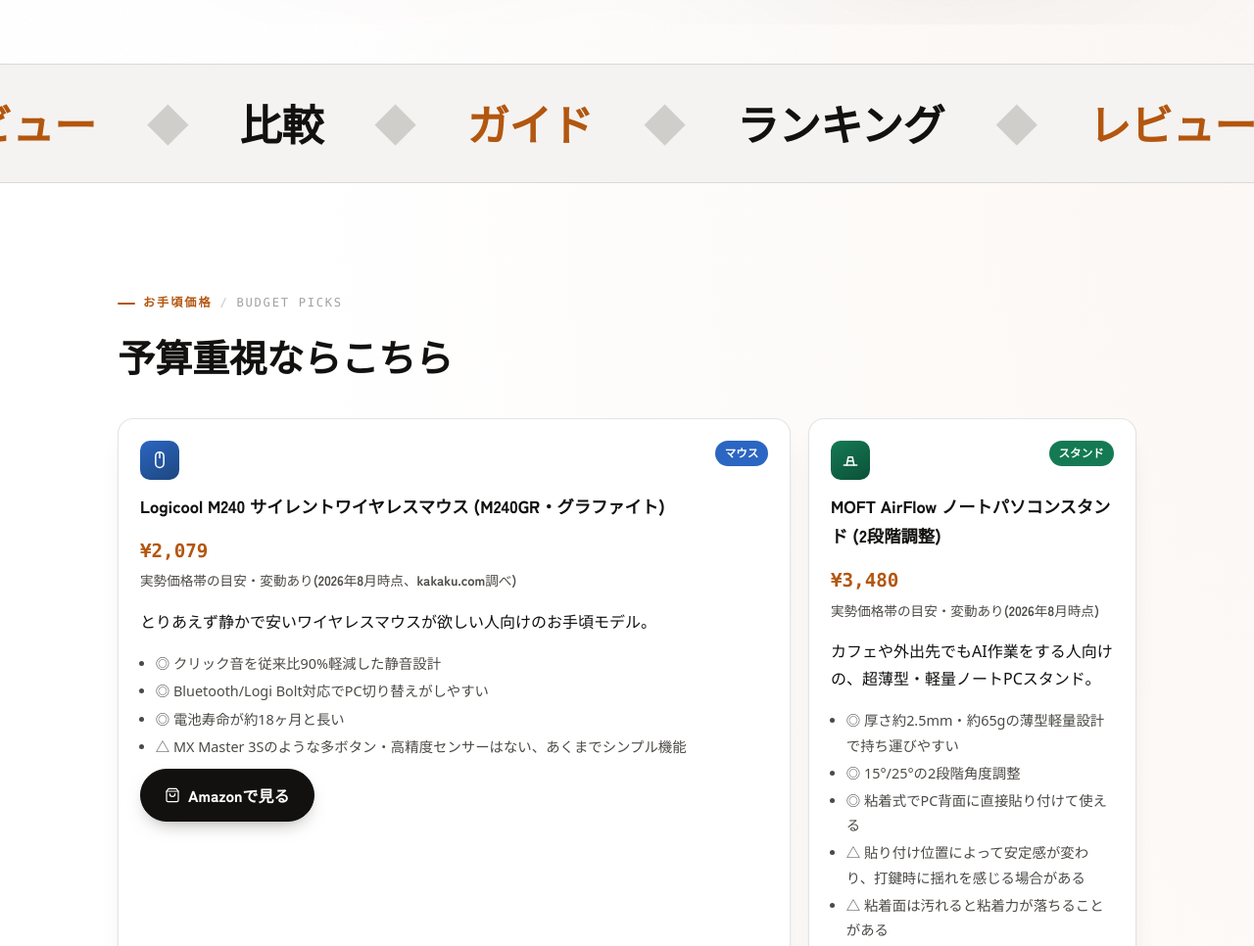
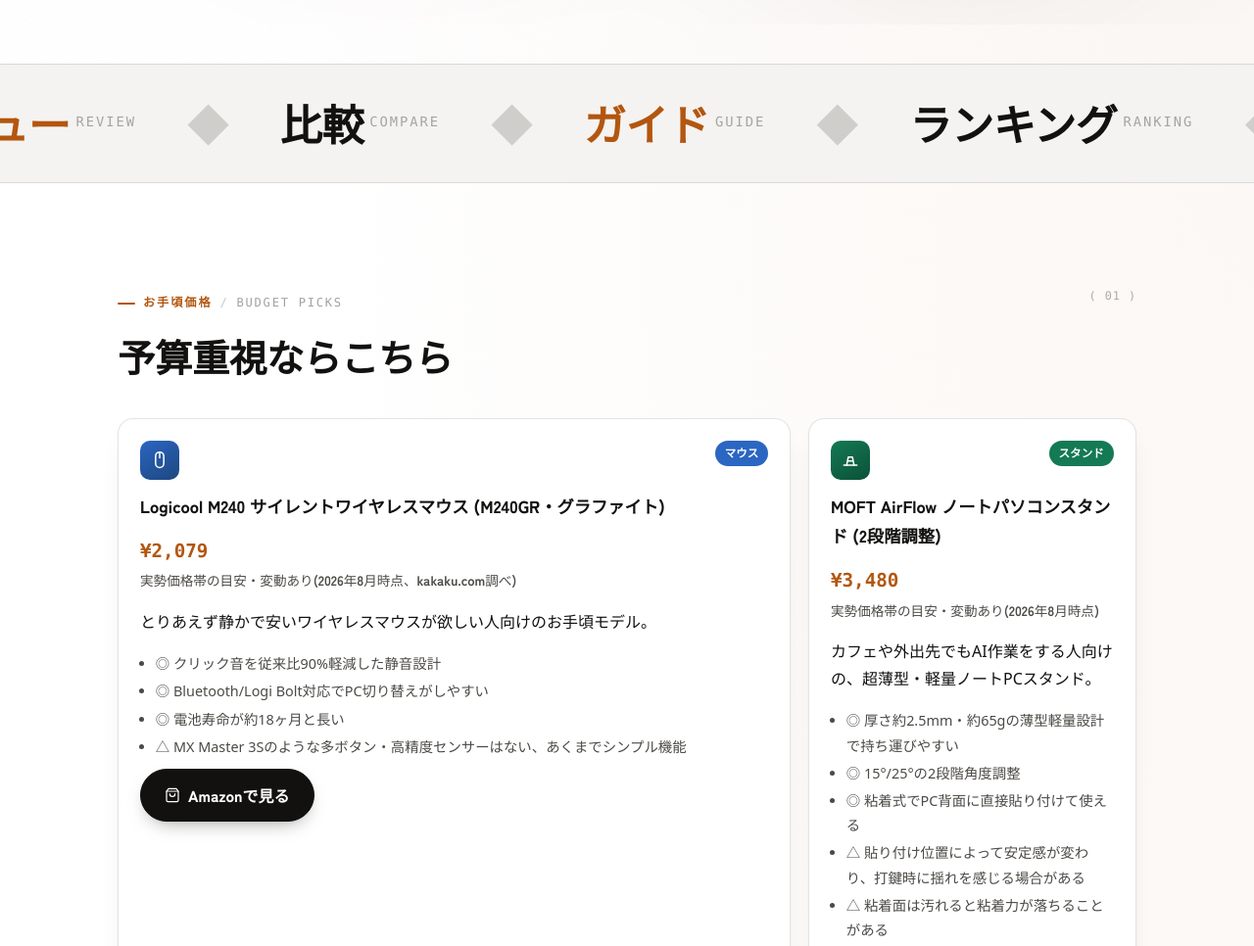
Before and after one commit to aidesklabo2/ai-desk-labo-site, a plain HTML site: page index.html in a window 1280 px wide. Shown: the part 731-1697 px from the top of the page at 98% size. Drawn offline with nearby package versions, Linux system fonts and the light colour scheme.

Commit message:
装飾的な英語をホームページ全体にもう一段追加
- マーキーバンドの各語(ランキング/レビュー/比較/ガイド)に、既存の
  TYPE_LABEL_ENを再利用して小さな英語キッカーを添えたバイリンガル表示に。
- ヒーローのeyebrowも「AI × ガジェット比較メディア / EST. 2026」の
  和文+英語キッカー形式に統一(ヒーロー縦書きキャプションはデスクトップ
  幅でしか出ないため、モバイルでも同じ質感が出るように)。
- ホームページの4セクション(お手頃価格/ランキング/大事にしていること/
  最新の記事)に「( 01 )〜( 04 )」の章番号タグを追加。ランキングカードの
  数字・pillarの01/02/03と同じ採番言語を見出しレベルにも広げ、ページ
  全体が雑誌のナンバリングされた見開きのように読めるようにした。

```diff
--- a/assets/css/style.css
+++ b/assets/css/style.css
@@ -665,6 +665,21 @@
 }
 .marquee-track .accent { color: var(--accent-orange); }
 .marquee-track .dot { opacity: 0.35; font-weight: 500; color: var(--ink-muted); }
+/* English kicker riding along beside each JP word in the marquee — same
+   quiet-bilingual idea as .eyebrow-en, sized relative to the (large,
+   variable) marquee text itself rather than a fixed px value. */
+.marquee-en {
+  display: inline-block;
+  font-family: var(--font-mono);
+  font-size: 0.32em;
+  font-weight: 500;
+  letter-spacing: 0.14em;
+  text-transform: uppercase;
+  color: var(--ink-muted);
+  opacity: 0.75;
+  vertical-align: super;
+  margin-left: 6px;
+}
 @keyframes marqueeScroll {
   from { transform: translateX(0); }
   to { transform: translateX(-50%); }
@@ -677,8 +692,23 @@
 main { padding-bottom: 72px; }
 .section { padding: 64px 0; }
 .section.tint { background: var(--surface-tint); border-top: 1px solid var(--border); border-bottom: 1px solid var(--border); }
-.section-head { margin-bottom: 30px; }
+.section-head { position: relative; margin-bottom: 30px; }
 .section-head h2 { font-family: var(--font-display); font-weight: 900; font-size: clamp(1.6rem, 3.4vw, 2.4rem); letter-spacing: -0.01em; margin: 0; border: none; padding: 0; color: var(--ink-primary); }
+/* Small "chapter number" riding opposite the eyebrow — extends the same
+   numbering language as the pillar indices and ranking numerals into the
+   section headers themselves, so the homepage reads like a numbered set
+   of editorial spreads rather than four unrelated blocks. */
+.section-index {
+  position: absolute;
+  top: 1px;
+  right: 0;
+  font-family: var(--font-mono);
+  font-size: 0.74rem;
+  letter-spacing: 0.08em;
+  color: var(--ink-muted);
+  opacity: 0.7;
+}
+.section.invert .section-index { color: rgba(255, 255, 255, 0.4); }
 .section-link { text-align: right; margin-top: 4px; font-family: var(--font-display); font-weight: 700; }
 
 /* ---------- Inverted (dark) section — one deliberate contrast band per
--- a/index.html
+++ b/index.html
@@ -54,7 +54,7 @@
   <div class="wrap">
     <div class="hero-grid">
       <div class="hero-content">
-        <p class="eyebrow">AI × ガジェット比較メディア</p>
+        <p class="eyebrow">AI × ガジェット比較メディア<span class="eyebrow-en">Est. 2026</span></p>
         <h1>
           <span class="split-line"><span>AIと過ごす毎日を、</span></span>
           <span class="split-line"><span>もっと快適にする</span></span>
@@ -112,20 +112,20 @@
   <div class="scroll-cue" aria-hidden="true"><span class="cue-line"></span>SCROLL</div>
 </section><div class="marquee-band" aria-hidden="true">
   <div class="marquee-track">
-    <span class="">ランキング</span><span class="dot">◆</span>
-<span class="accent">レビュー</span><span class="dot">◆</span>
-<span class="">比較</span><span class="dot">◆</span>
-<span class="accent">ガイド</span><span class="dot">◆</span>
-<span class="">ランキング</span><span class="dot">◆</span>
-<span class="accent">レビュー</span><span class="dot">◆</span>
-<span class="">比較</span><span class="dot">◆</span>
-<span class="accent">ガイド</span><span class="dot">◆</span>
-<span class="">ランキング</span><span class="dot">◆</span>
-<span class="accent">レビュー</span><span class="dot">◆</span>
-<span class="">比較</span><span class="dot">◆</span>
-<span class="accent">ガイド</span><span class="dot">◆</span>
+    <span class="">ランキング<span class="marquee-en">Ranking</span></span><span class="dot">◆</span>
+<span class="accent">レビュー<span class="marquee-en">Review</span></span><span class="dot">◆</span>
+<span class="">比較<span class="marquee-en">Compare</span></span><span class="dot">◆</span>
+<span class="accent">ガイド<span class="marquee-en">Guide</span></span><span class="dot">◆</span>
+<span class="">ランキング<span class="marquee-en">Ranking</span></span><span class="dot">◆</span>
+<span class="accent">レビュー<span class="marquee-en">Review</span></span><span class="dot">◆</span>
+<span class="">比較<span class="marquee-en">Compare</span></span><span class="dot">◆</span>
+<span class="accent">ガイド<span class="marquee-en">Guide</span></span><span class="dot">◆</span>
+<span class="">ランキング<span class="marquee-en">Ranking</span></span><span class="dot">◆</span>
+<span class="accent">レビュー<span class="marquee-en">Review</span></span><span class="dot">◆</span>
+<span class="">比較<span class="marquee-en">Compare</span></span><span class="dot">◆</span>
+<span class="accent">ガイド<span class="marquee-en">Guide</span></span><span class="dot">◆</span>
   </div>
-</div><section class="section" data-reveal=""><div class="wrap"><div class="section-head"><p class="eyebrow">お手頃価格<span class="eyebrow-en">Budget Picks</span></p><h2>予算重視ならこちら</h2></div>
+</div><section class="section" data-reveal=""><div class="wrap"><div class="section-head"><p class="eyebrow">お手頃価格<span class="eyebrow-en">Budget Picks</span></p><span class="section-index">( 01 )</span><h2>予算重視ならこちら</h2></div>
       <div class="card-grid bento"><div class="card">
   <div class="card-top"><span class="icon-badge blue"><svg viewBox="0 0 24 24" width="24" height="24" fill="none" stroke="currentColor" stroke-width="1.8" stroke-linecap="round" stroke-linejoin="round" ><rect x="7" y="2" width="10" height="19" rx="5"/><line x1="12" y1="2" x2="12" y2="9"/></svg></span><span class="badge blue">マウス</span></div>
   <h3>Logicool M240 サイレントワイヤレスマウス (M240GR・グラファイト)</h3>
@@ -150,7 +150,7 @@
   <ul><li>◎ 単一指向性コンデンサーマイクでAIへの音声入力がクリアになる</li><li>◎ 三脚スタンド付属ですぐ使える</li><li>◎ 価格の割に音質評価が高い</li><li>△ 内蔵マイクに比べるとやや設置スペースを取る</li></ul>
   <div class="cta-row"><a class="btn-amazon" href="https://www.amazon.co.jp/dp/B075PJ7V3V?tag=aidesklabo-22" rel="nofollow sponsored noopener" target="_blank"><svg viewBox="0 0 24 24" width="24" height="24" fill="none" stroke="currentColor" stroke-width="1.8" stroke-linecap="round" stroke-linejoin="round" ><path d="M6 2 3 6v14a2 2 0 0 0 2 2h14a2 2 0 0 0 2-2V6l-3-4Z"/><path d="M3 6h18"/><path d="M16 10a4 4 0 0 1-8 0"/></svg>Amazonで見る</a></div>
 </div></div>
-      <p class="section-link"><a href="rankings/budget-ai-desk-gear/">予算1万円以下で揃えるAIデスクグッズを見る →</a></p></div></section><section class="section" data-reveal=""><div class="wrap"><div class="section-head"><p class="eyebrow">Ranking</p><h2>今、注目のアイテム</h2></div>
+      <p class="section-link"><a href="rankings/budget-ai-desk-gear/">予算1万円以下で揃えるAIデスクグッズを見る →</a></p></div></section><section class="section" data-reveal=""><div class="wrap"><div class="section-head"><p class="eyebrow">Ranking</p><span class="section-index">( 02 )</span><h2>今、注目のアイテム</h2></div>
     <p class="showcase-hint">スクロールすると連動して切り替わります(スマホ・タブレットは横にスワイプ)</p>
     <div class="showcase-track-outer"><div class="showcase-track" id="showcaseTrack"><div class="showcase-card">
     <span class="rank"><span class="rank-num">01</span><span class="rank-suffix">位</span></span>
@@ -183,7 +183,7 @@
     <p class="price">¥3,480</p>
     <p>初めてモニターアームを試す人向けの、価格と実用性のバランスが良いモデル。</p>
     <div class="cta-row"><a class="btn-amazon" href="https://www.amazon.co.jp/dp/B0CQXMT3QC?tag=aidesklabo-22" rel="nofollow sponsored noopener" target="_blank"><svg viewBox="0 0 24 24" width="24" height="24" fill="none" stroke="currentColor" stroke-width="1.8" stroke-linecap="round" stroke-linejoin="round" ><path d="M6 2 3 6v14a2 2 0 0 0 2 2h14a2 2 0 0 0 2-2V6l-3-4Z"/><path d="M3 6h18"/><path d="M16 10a4 4 0 0 1-8 0"/></svg>Amazonで見る</a></div>
-  </div></div></div></div></section><section class="section invert" data-reveal=""><div class="wrap"><div class="section-head"><p class="eyebrow">Our Standard</p><h2>AI Desk Laboが大事にしていること</h2></div>
+  </div></div></div></div></section><section class="section invert" data-reveal=""><div class="wrap"><div class="section-head"><p class="eyebrow">Our Standard</p><span class="section-index">( 03 )</span><h2>AI Desk Laboが大事にしていること</h2></div>
     <div class="pillar-grid">
       <div class="pillar">
         <span class="pillar-index">01</span>
@@ -203,7 +203,7 @@
         <h3>初心者目線でわかりやすく</h3>
         <p>専門用語はできるだけ避け、AIやガジェットに詳しくない人でも選び方が分かる説明を心がけています。</p>
       </div>
-    </div></div></section><section class="section tint" data-reveal=""><div class="wrap"><div class="section-head"><p class="eyebrow">Latest</p><h2>最新の記事</h2></div><div class="card-grid bento"><div class="card index-card">
+    </div></div></section><section class="section tint" data-reveal=""><div class="wrap"><div class="section-head"><p class="eyebrow">Latest</p><span class="section-index">( 04 )</span><h2>最新の記事</h2></div><div class="card-grid bento"><div class="card index-card">
   <div class="card-top"><span class="icon-badge green"><svg viewBox="0 0 24 24" width="24" height="24" fill="none" stroke="currentColor" stroke-width="1.8" stroke-linecap="round" stroke-linejoin="round" ><rect x="3" y="4" width="7" height="17" rx="1.5"/><rect x="14" y="4" width="7" height="17" rx="1.5"/></svg></span><span class="badge green">比較</span></div>
   <h3><a href="compare/monitor-arm-comparison/">モニターアーム比較: サンワダイレクト vs Amazonベーシック</a></h3>
   <p>初めてモニターアームを検討する人向けに、サンワダイレクト100-LAC003とAmazonベーシックのガス式シングルアームを比較しました。</p>
```
Also changed, not shown: tools/build.js (+18 -7 lines).
